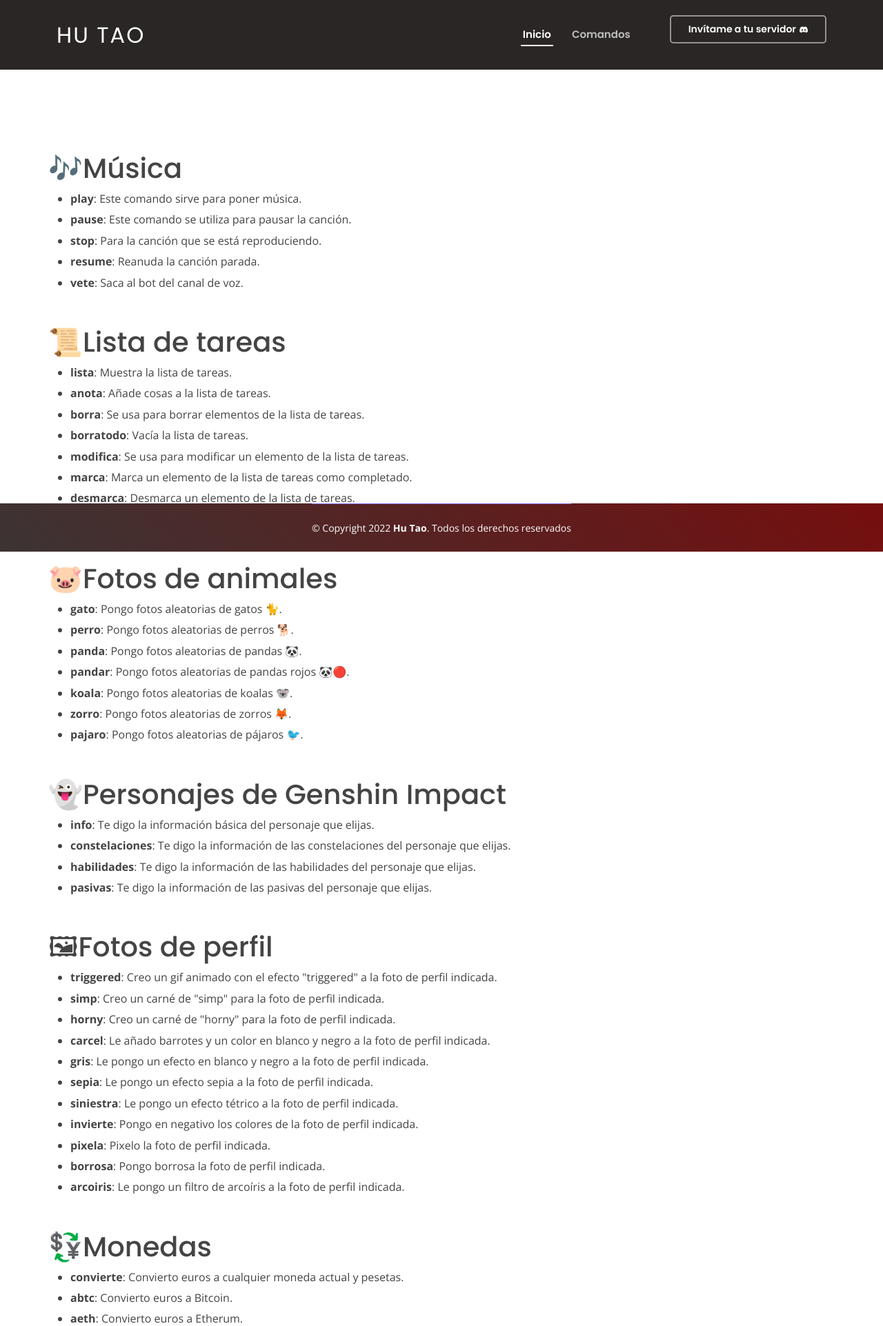
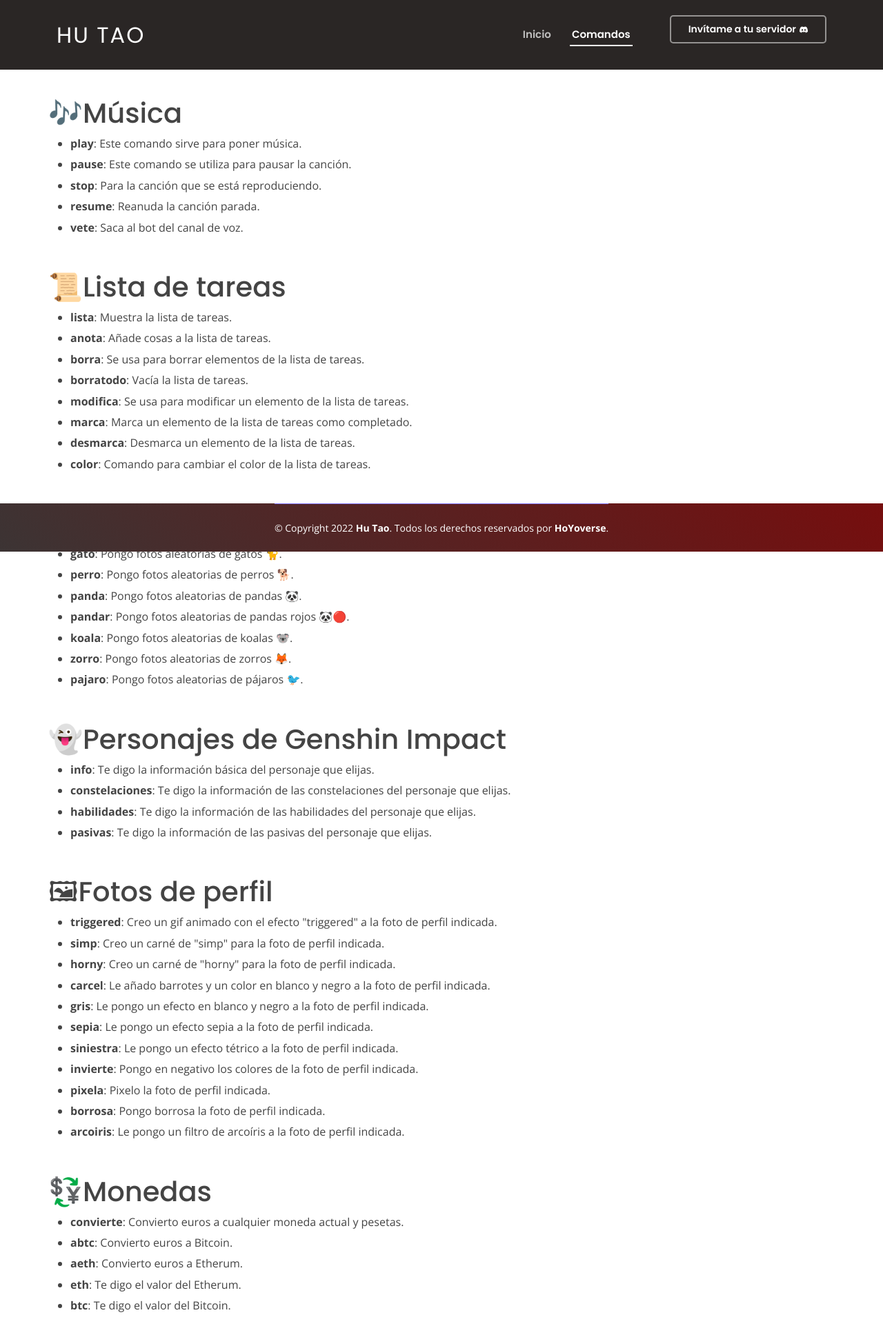
Before and after one commit to Elrigor/hutaoWeb, a Django app: page /commands/ in a window 1280 px wide. Shown: the top 1923 px of the page at 69% size. Run offline with Django 4.2, Linux system fonts and the light colour scheme; data comes from the database, SQL or seed files in the repository; both versions use the stored data as it was after the commit; some libraries are stand-ins or nearby versions.

Commit message:
commit que no sé que tiene

```diff
--- a/hutaoapp/templates/hutaoapp/commands.html
+++ b/hutaoapp/templates/hutaoapp/commands.html
@@ -1,4 +1,12 @@
 {% load static %}
+ <!--
+──────▄▀▄─────▄▀▄
+─────▄█░░▀▀▀▀▀░░█▄
+─▄▄──█░░░░░░░░░░░█──▄▄
+█▄▄█─█░░▀░░┬░░▀░░█─█▄▄█
+
+mEow r ü dOin' heRe?
+ -->
 <!DOCTYPE html>
 <html lang="es">
     <head>
@@ -47,8 +55,8 @@
 
         <nav id="navbar" class="navbar">
           <ul>
-            <li><a class="nav-link scrollto active" href="/">Inicio</a></li>
-            <li><a class="nav-link scrollto" href="">Comandos</a></li>
+            <li><a class="nav-link scrollto" href="/">Inicio</a></li>
+            <li><a class="nav-link scrollto active" href="">Comandos</a></li>
             <li><div class="fs-2 mb-3"> <a class="getstarted scrollto" target="_blank" href="https://discord.com/api/oauth2/authorize?client_id=821360726739910707&permissions=8&scope=bot">Invítame a tu servidor <i class="bi bi-discord"></i></a></li>
           </ul>
           <i class="bi bi-list mobile-nav-toggle"></i>
@@ -131,7 +139,7 @@
         <div class="copyright-wrap d-md-flex py-4">
           <div class="me-md-auto text-center text-md-start">
             <div class="copyright">
-              &copy; Copyright 2022<strong><span> Hu Tao</span></strong>. Todos los derechos reservados
+              &copy; Copyright 2022<strong><span> Hu Tao</span></strong>. Todos los derechos reservados por <strong><span>HoYoverse</span></strong>.
             </div>
           </div>
         </div>
--- a/hutaoapp/templates/hutaoapp/index.html
+++ b/hutaoapp/templates/hutaoapp/index.html
@@ -41,9 +41,9 @@
   <!-- ======= Header ======= -->
   <header id="header" class="fixed-top ">
     <div class="container d-flex align-items-center justify-content-between">
-      <h1 class="logo fixed"><a href="/">Hu Tao</a></h1>
+     <h1 class="logo fixed"><a href="/">Hu Tao</a></h1>
       <!-- Futuro logo -->
-      <!-- <a href="/" class="logo"><img src="assets/img/logo.png" alt="" class="img-fluid"></a>-->
+      <!-- <a href="/" class="logo"><img src="static/assets/img/logo.png" alt="" class="img-fluid"></a>-->
 
       <nav id="navbar" class="navbar">
         <ul>
@@ -136,7 +136,7 @@
       <div class="copyright-wrap d-md-flex py-4">
         <div class="me-md-auto text-center text-md-start">
           <div class="copyright">
-            &copy; Copyright 2022<strong><span> Hu Tao</span></strong>. Todos los derechos reservados
+            &copy; Copyright 2022<strong><span> Hu Tao</span></strong>. Todos los derechos reservados por <strong><span>HoYoverse</span></strong>.
           </div>
         </div>
       </div>
--- a/static/assets/css/style.css
+++ b/static/assets/css/style.css
@@ -503,7 +503,7 @@
 # About
 --------------------------------------------------------------*/
 .about {
-  padding: 120px 0;
+  padding: 40px 0;
 }
 
 .img-about{
```
Also changed, not shown: admin-interface/favicon/favicon.png (deleted), admin-interface/logo/Razer.png (deleted), admin-interface/logo/chibi_hutao_opt.png (deleted), admin-interface/logo/chibi_hutao_opt_YtytsV1.png (deleted), admin-interface/logo/chibi_hutao_opt_bxHOhVq.png (deleted), admin-interface/logo/chibi_hutao_opt_veMMT0x.png (deleted), admin-interface/logo/favicon.png (deleted), admin-interface/logo/imagen_2022-06-13_194824814.png (deleted), db.sqlite3, hutaoapp/models.py (line endings or trailing spaces), static/assets/img/favicon copy.png (deleted), static/assets/img/logo.png (added).
